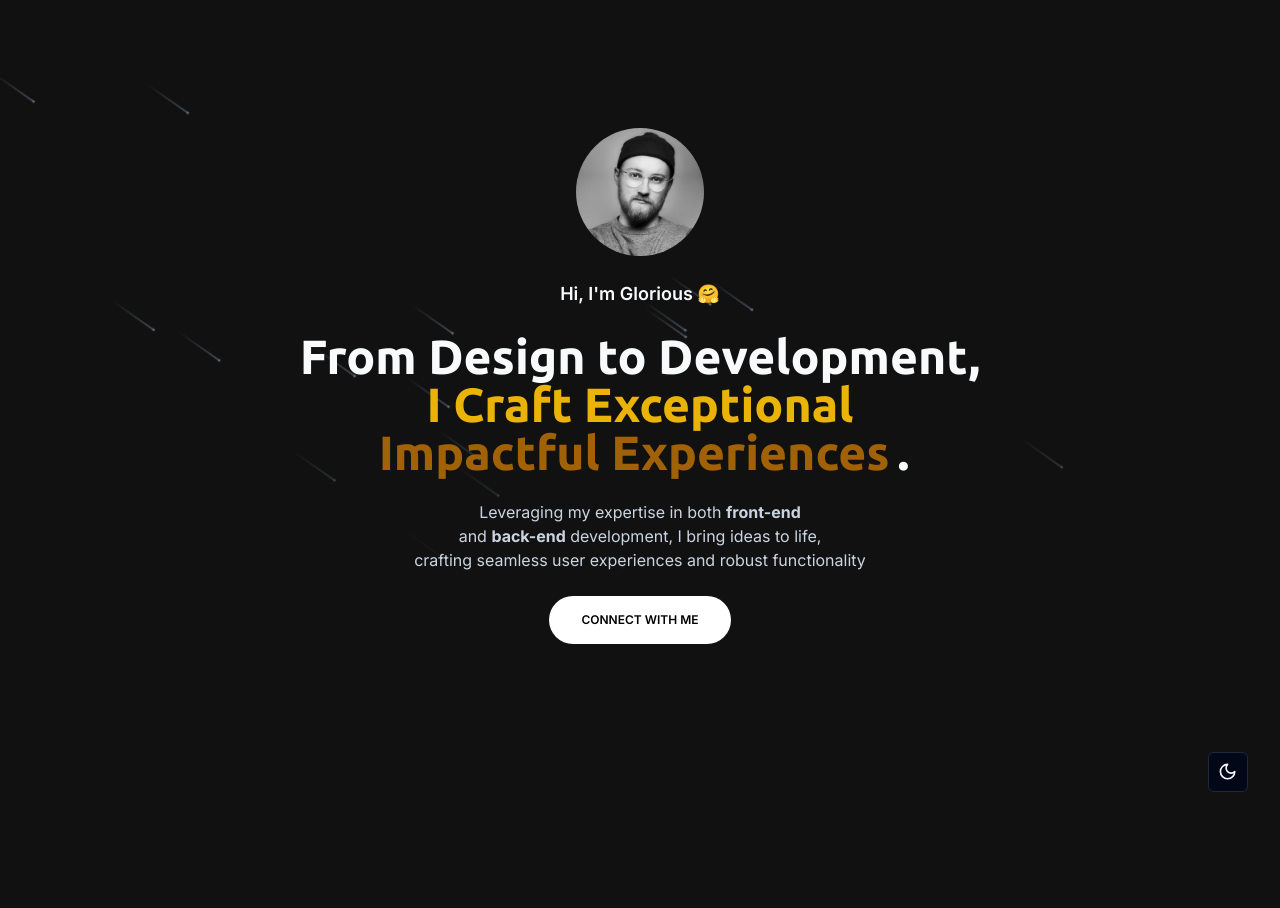
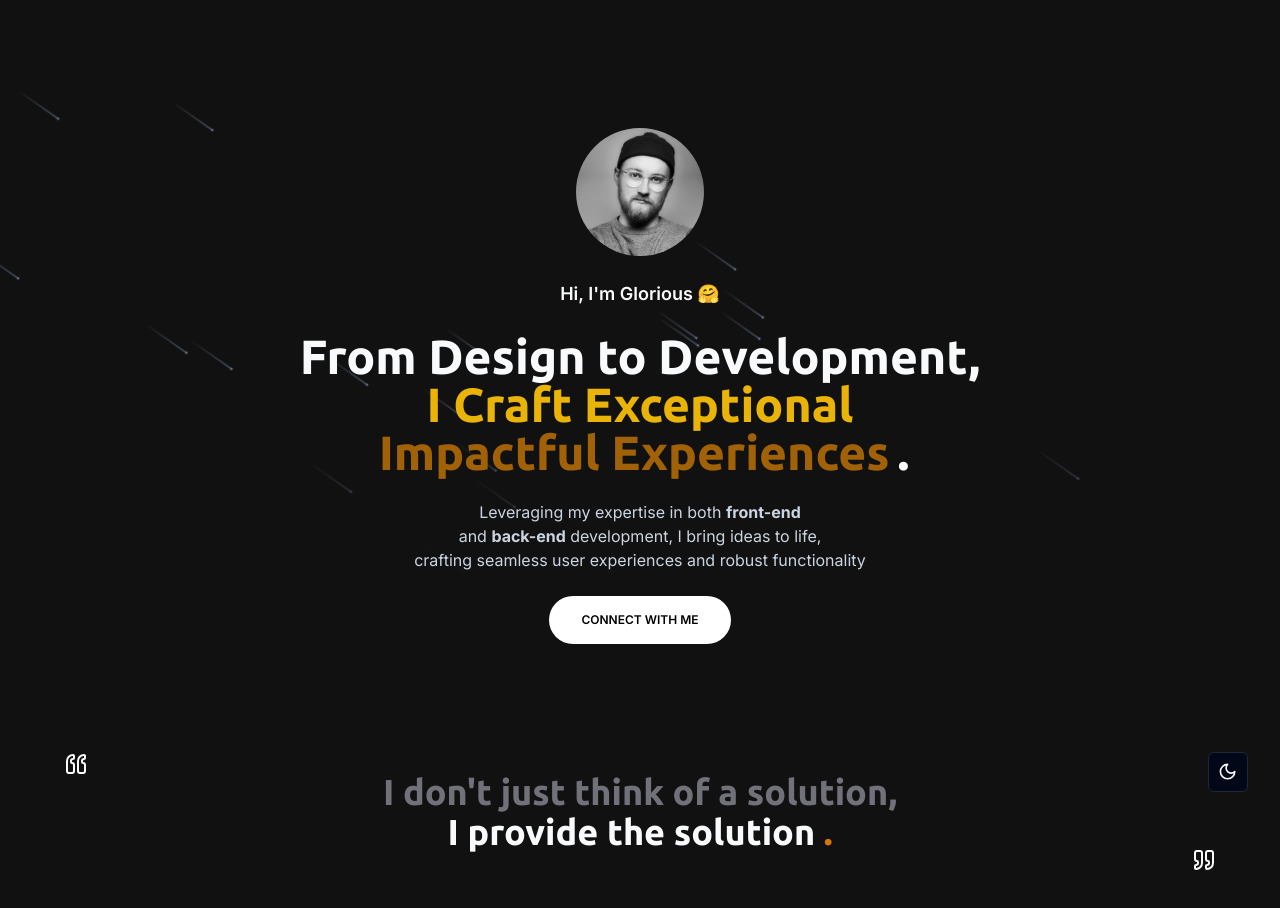
Before and after one commit to Balick/glorious-portfolio, a Next.js app: page / in a window 1280 px wide. Shown: the top 908 px of the page. Before the commit the page ends 800 px from the top, so only its background shows below. Built offline with nearby package versions, Linux system fonts and the light colour scheme.

Commit message:
add citation section

```diff
--- a/app/page.tsx
+++ b/app/page.tsx
@@ -1,3 +1,4 @@
+import Citation from "@/components/citation-section";
 import HeroSection from "@/components/hero-section";
 import { FloatingNav } from "@/components/ui/floating-navbar";
 import { Meteors } from "@/components/ui/meteors";
@@ -9,6 +10,7 @@ export default function Home() {
       <Meteors number={20} />
       <FloatingNav navItems={navItems} />
       <HeroSection />
+      <Citation />
     </main>
   );
 }
--- /dev/null
+++ b/components/citation-section.tsx
@@ -0,0 +1,21 @@
+import { ubuntu } from "@/data/constants/fonts";
+import { Quote } from "lucide-react";
+
+export default function Citation() {
+  return (
+    <div className="pb-32">
+      <p
+        className={`${ubuntu.className} font-bold text-2xl md:text-4xl flex flex-col text-center relative`}
+      >
+        <Quote className="absolute left-0 -top-5 rotate-180" />
+        <span className="text-zinc-500 dark:text-zinc-500">
+          I don&apos;t just think <br className="md:hidden" /> of a solution,
+        </span>
+        <span>
+          I provide the solution <span className="text-amber-600">.</span>
+        </span>
+        <Quote className="absolute right-0 -bottom-5" />
+      </p>
+    </div>
+  );
+}
```
